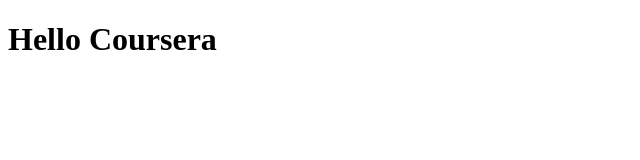
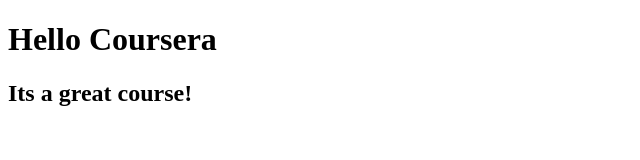
Before and after one commit to am07iya03/coursera-test, a plain HTML site: page site/index.html in a window 1280 px wide. Shown: the whole page, without its empty margins (0-640 px from the left). Drawn offline with Linux system fonts and the light colour scheme.

Commit message:
Small addition to page content

```diff
--- a/site/index.html
+++ b/site/index.html
@@ -5,5 +5,6 @@
 </head>
 <body>
 <h1>Hello Coursera</h1>
+<h2>Its a great course!</h2>
 </body>
 </html>
```
